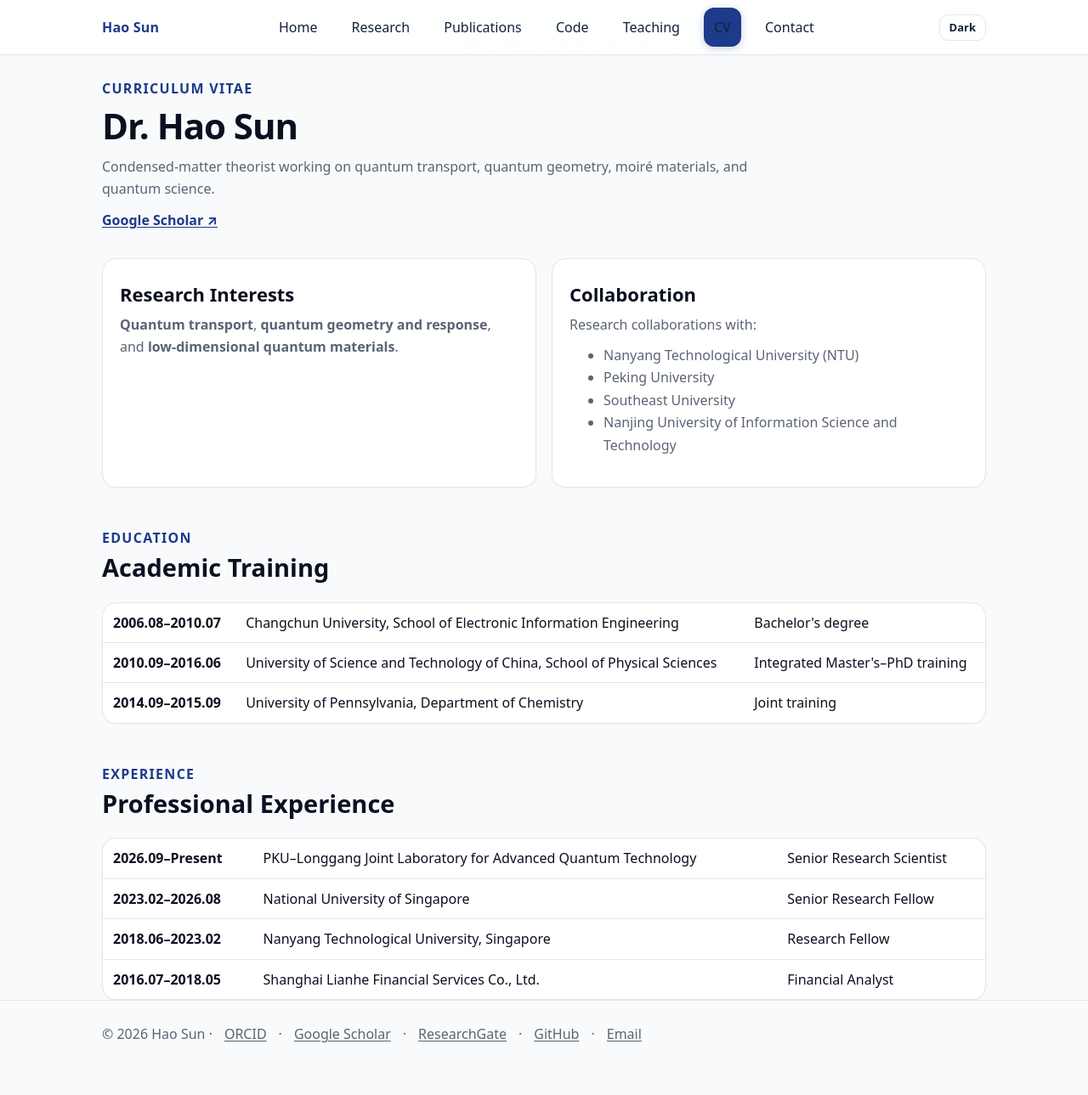
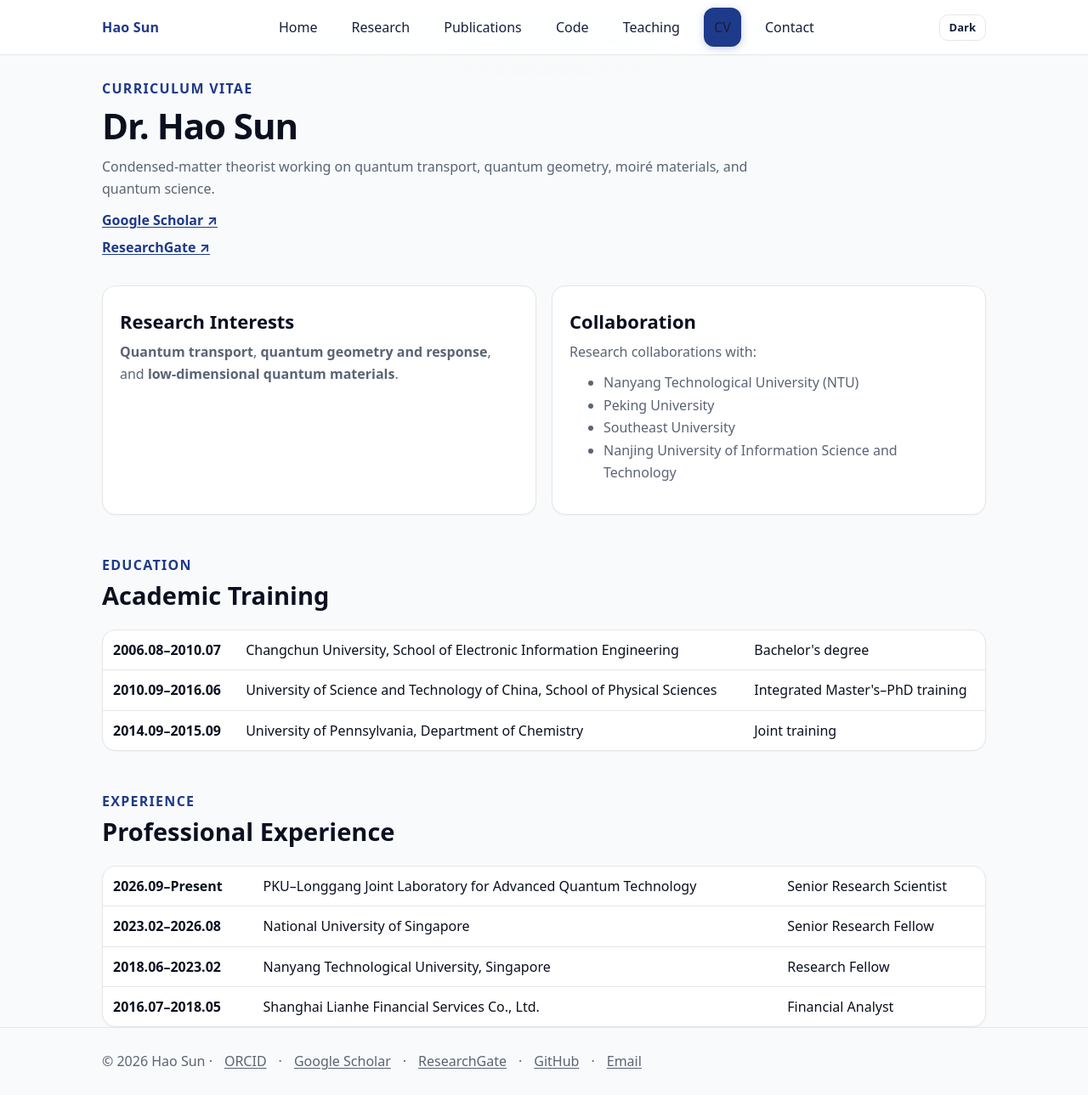
Before and after one commit to sunohao/sunohao.github.io, a Jekyll site: the page built from cv/index.md, in a window 1280 px wide and 1289 px high. Shown: the whole window at 85% size. Built offline with Jekyll 4.4.1, drawn with Linux system fonts in a browser that asks for light colours.

Commit message:
Add ResearchGate link to CV page

```diff
--- a/cv/index.md
+++ b/cv/index.md
@@ -8,6 +8,7 @@ permalink: /cv.html
   <h1>Dr. Hao Sun</h1>
   <p class="muted">Condensed-matter theorist working on quantum transport, quantum geometry, moiré materials, and quantum science.</p>
   <p style="margin-top:10px;"><a href="https://scholar.google.com/citations?hl=en&user=YmrbkGIAAAAJ&view_op=list_works" target="_blank" rel="noreferrer"><strong>Google Scholar ↗</strong></a></p>
+  <p style="margin-top:6px;"><a href="https://www.researchgate.net/profile/Hao-Sun-30?ev=hdr_xprf" target="_blank" rel="noreferrer"><strong>ResearchGate ↗</strong></a></p>
 </section>
 
 <div class="grid cols-2" style="margin-top:12px">
```
